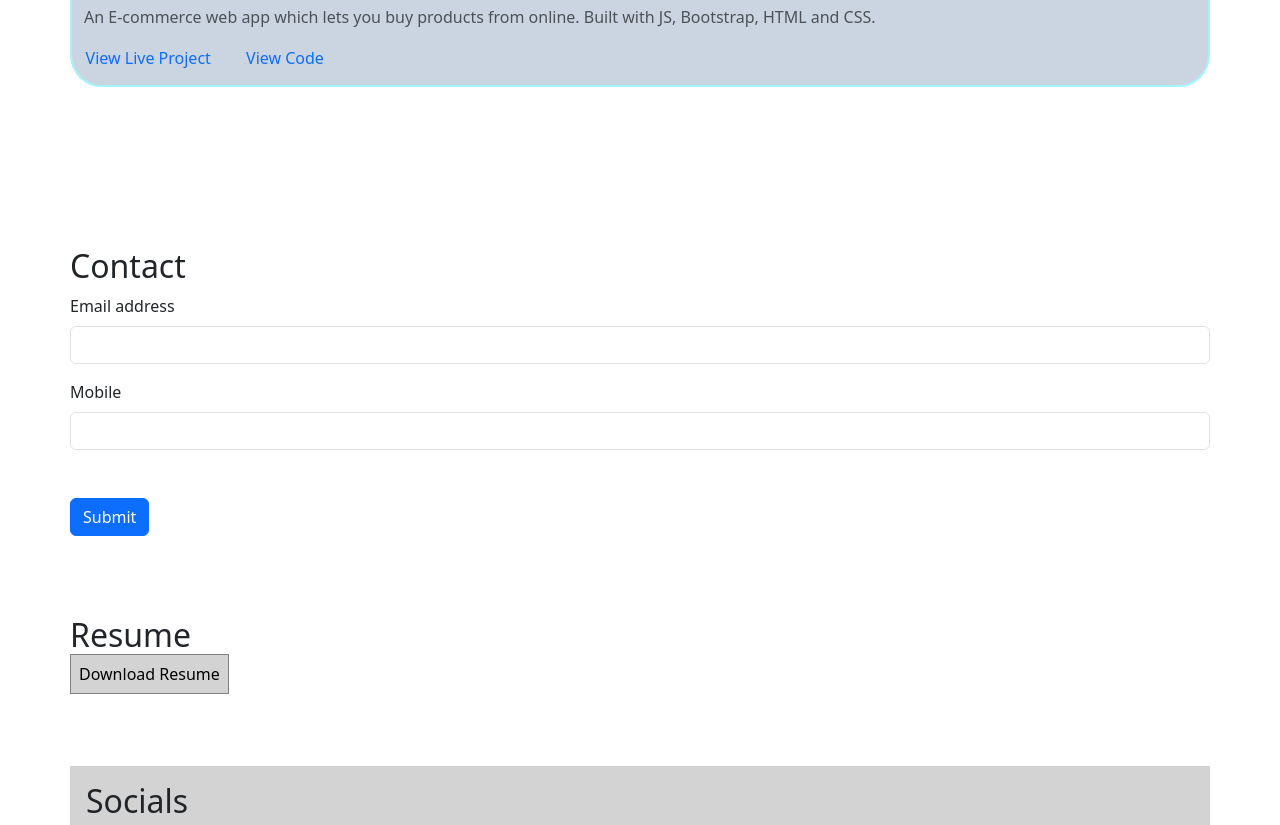
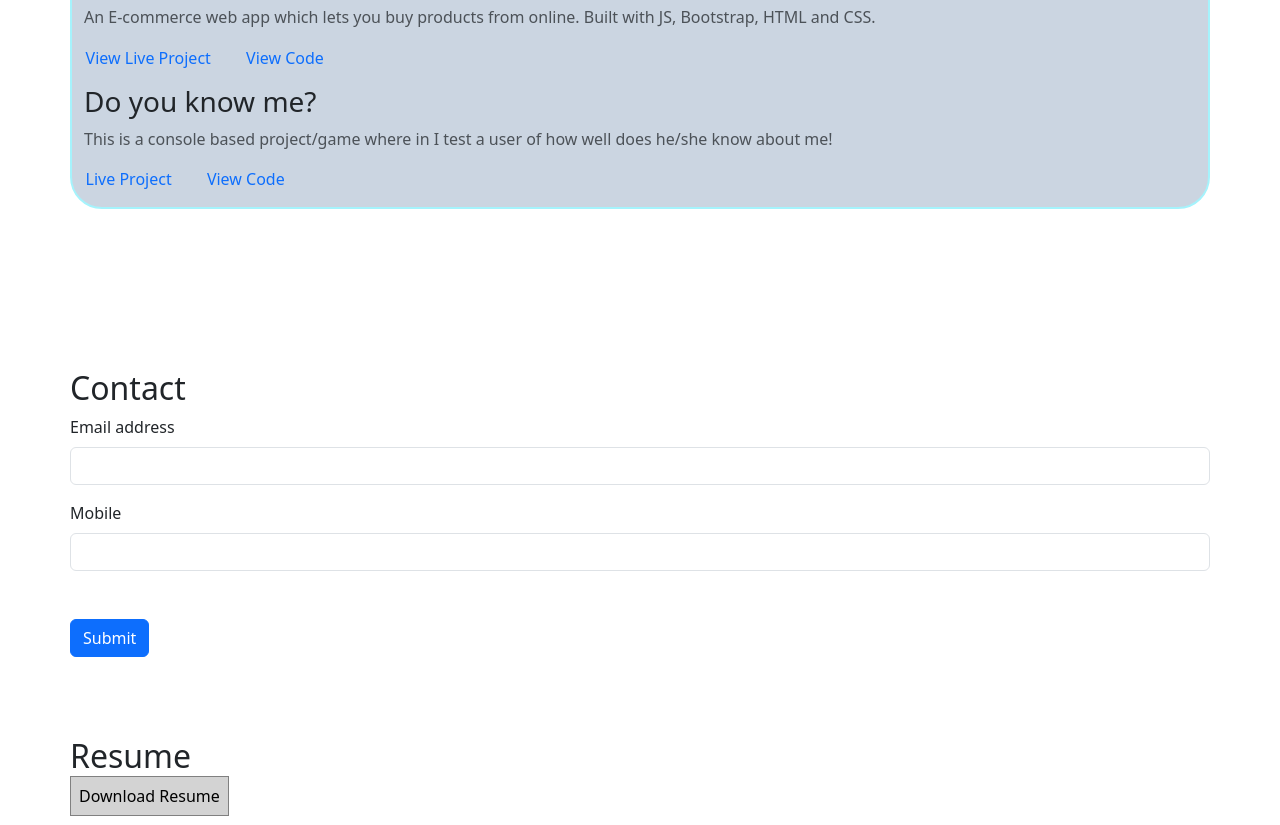
Before and after one commit to Anurag-ReactDev/portfolio, a plain HTML site: page index.html in a window 1280 px wide. Shown: the part 1136-1961 px from the top of the page. Drawn offline with nearby package versions, Linux system fonts and the light colour scheme; a script that the page names is missing.

Commit message:
added new project

```diff
--- a/index.html
+++ b/index.html
@@ -73,8 +73,19 @@
             </p>
             <div style="display: flex;">
                 <p><a href="https://shoppingcarttechm.netlify.app/" class="link-primary link-offset-2 link-underline-opacity-25 link-underline-opacity-100-hover" style="text-decoration: none;border-radius: 0.5rem;padding: 0.1rem;" target="_blank">View Live Project</a></p>
-                <p style="margin-left: 2rem;"><a href="https://github.com/Anurag-ReactDev/Vanilla_JS" class="link-primary link-offset-2 link-underline-opacity-25 link-underline-opacity-100-hover" style="text-decoration: none;border-radius: 0.5rem;padding: 0.1rem;" target="_blank">View Code</a></p>
+                <p style="margin-left: 2rem;"><a href="https://github.com/Anuragpreetam/MarkOne" class="link-primary link-offset-2 link-underline-opacity-25 link-underline-opacity-100-hover" style="text-decoration: none;border-radius: 0.5rem;padding: 0.1rem;" target="_blank">View Code</a></p>
             </div>
+
+
+                <h3> Do you know me?</h3>
+
+                <p class="text-body-secondary">
+                    This is a console based project/game where in I test a user of how well does he/she know about me!
+                </p>
+                <div style="display: flex;">
+                   <p> <a class="link-primary link-offset-2 link-underline-opacity-25 link-underline-opacity-100-hover" style="text-decoration: none;border-radius: 0.5rem;padding: 0.1rem;" target="_blank" href="https://replit.com/@Anuragpreetam/Markone#">Live Project</a></p>
+                   <p style="margin-left: 2rem;"><a href="https://github.com/Anurag-ReactDev/Vanilla_JS" class="link-primary link-offset-2 link-underline-opacity-25 link-underline-opacity-100-hover" style="text-decoration: none;border-radius: 0.5rem;padding: 0.1rem;" target="_blank">View Code</a></p>
+                </div>
         </div>
 
      </div>
```
